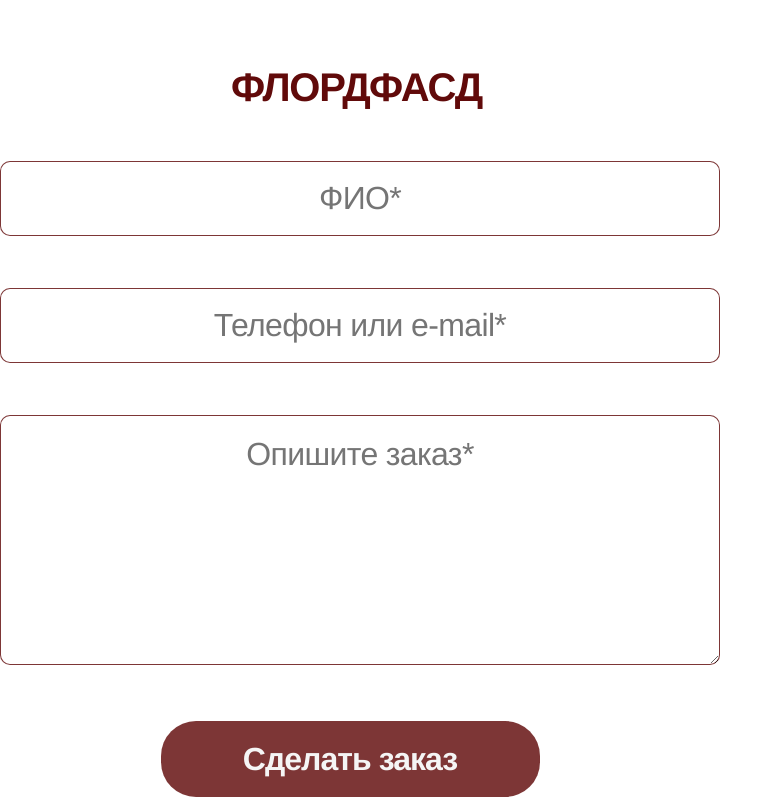
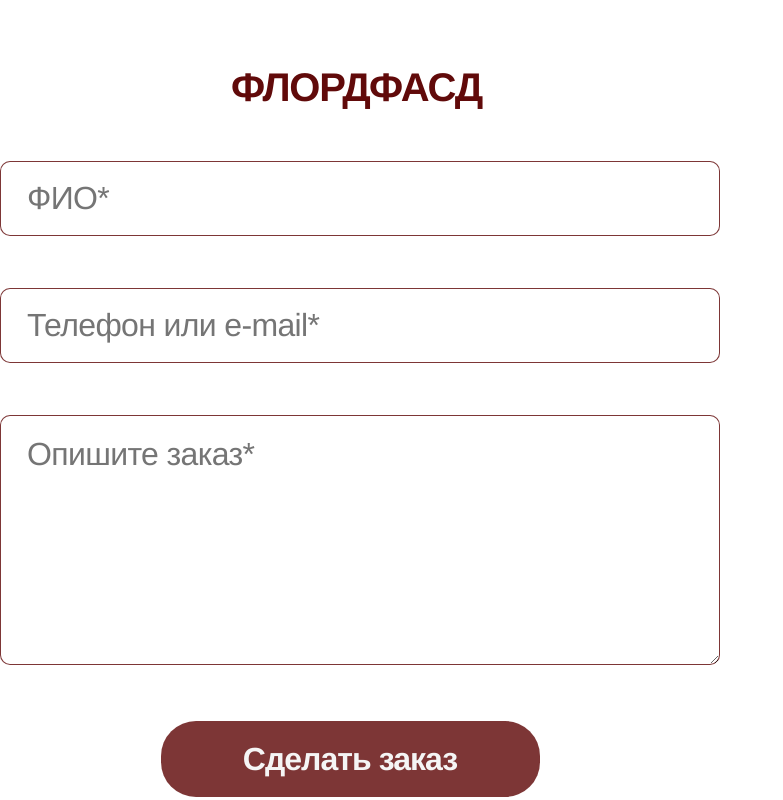
Before and after one commit to AshurovG/construction_company, a Vue app: page / in a window 1280 px wide. Shown: the whole page, without its empty margins (0-783 px from the left). Built offline with nearby package versions, Linux system fonts and the light colour scheme.

Commit message:
Create backend server for sending email

```diff
--- a/package.json
+++ b/package.json
@@ -9,6 +9,8 @@
   },
   "dependencies": {
     "core-js": "^3.8.3",
+    "express": "^4.18.2",
+    "nodemailer": "^6.9.3",
     "vue": "^3.2.13"
   },
   "devDependencies": {
--- a/src/components/orderForm.vue
+++ b/src/components/orderForm.vue
@@ -62,6 +62,7 @@
     margin: 0 auto;
     margin-bottom: 52px;
     padding: 16px 26px;
+    text-align: left;
     width: 720px;
     height: 75px;
     left: 150px;
@@ -79,8 +80,11 @@
 }
 
 .form_order_text {
-    width: 720px;
-    height: 250px;
+    text-align: left;
+    max-width: 720px;
+    min-width: 720px;
+    min-height: 250px;
+    max-height: 400px;
     left: 150px;
     top: 419px;
     margin-bottom: 52px;
```
Also changed, not shown: src/serverForSendingEmail.js (added, +48 -0 lines), 1 other file (tests, documents, lock files or other folders).
